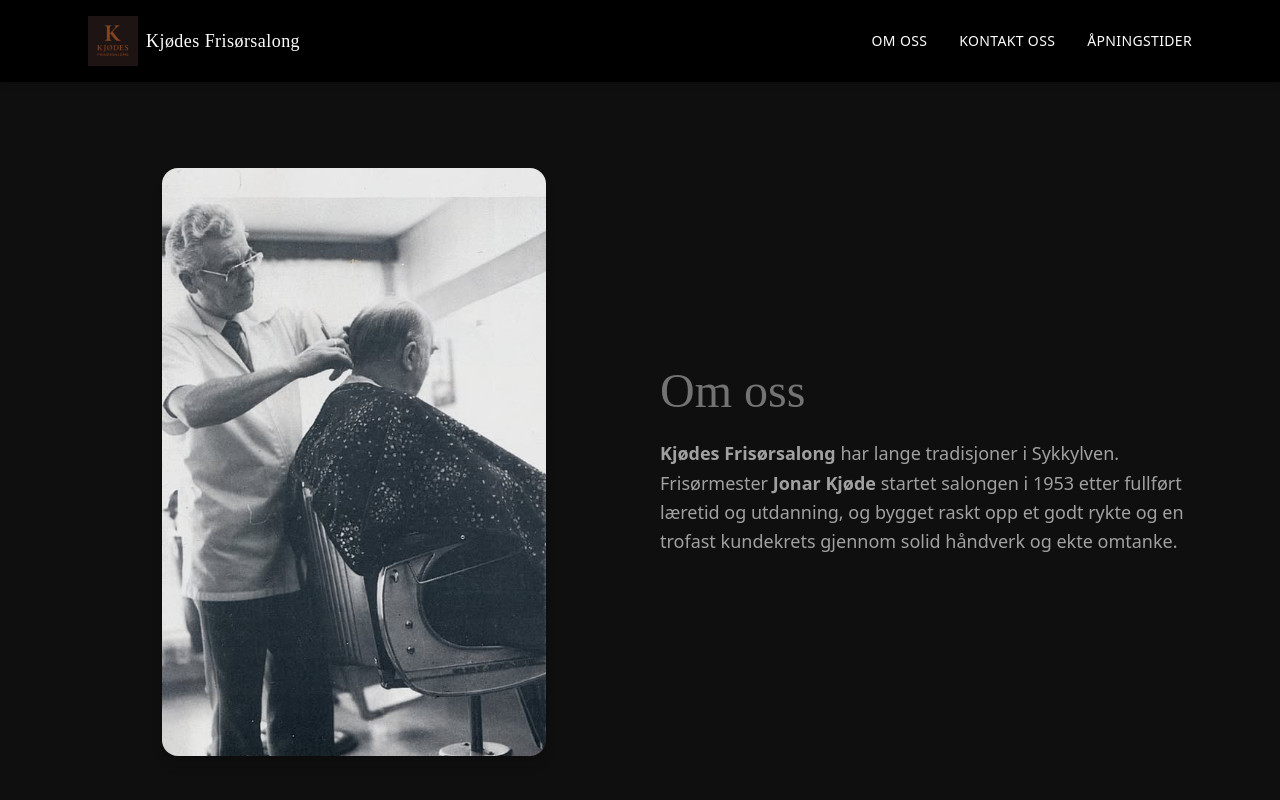
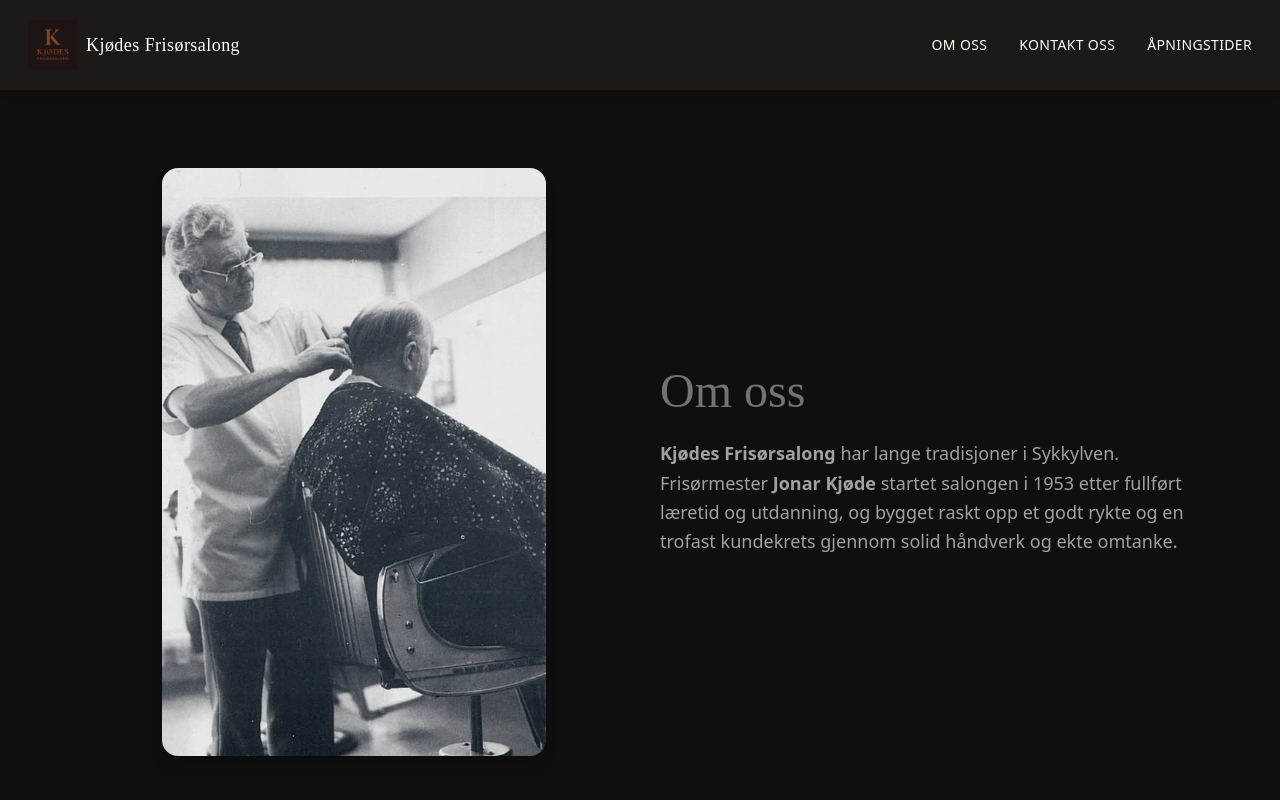
Before and after one commit to Reketino/Kjodes-Frisor, a Next.js app: page /om in a window 1280 px wide. Shown: the top 800 px of the page. Built offline with nearby package versions, Linux system fonts and the light colour scheme.

Commit message:
Forandret kommentar på Global css + Størrelse på Navbar samsvarer med Footer og gjorde bestill knappene i hero i samme størrelse.

```diff
--- a/src/app/page.js
+++ b/src/app/page.js
@@ -35,7 +35,7 @@ export default function Home() {
             px-5 py-2 rounded-full font-semibold
            transition-transform hover:-translate-y-1
             transition-color hover:bg-stone-900
-            hover:scale-105 active:scale-90
+            hover:scale-105 active:scale-90 min-w-[200px]
           "
           >
             <div className="flex flex-row gap-2 items-center justify-center">
@@ -50,7 +50,7 @@ export default function Home() {
             href="tel:70254680"
             className="inline-block bg-white/20 text-shadow-gray-400
         px-5 py-2 rounded-full font-semibold transition-transform hover hover:-translate-y-1
-         transition-color hover:bg-stone-900 hover:scale-105"
+         transition-color hover:bg-stone-900 hover:scale-105 active:scale-90 min-w-[200px]"
           >
             <div className="flex flex-row gap-2 items-center justify-center">
               <FaPhoneSquareAlt size={36} />
--- a/src/components/Navbar.jsx
+++ b/src/components/Navbar.jsx
@@ -8,8 +8,8 @@ export default function Navbar() {
   const [isOpen, setIsOpen] = useState(false);
 
   return (
-    <nav className="fixed top-0 left-0 w-full bg-black text-white shadow-md z-50">
-      <div className="max-w-6xl mx-auto flex items-center justify-between  px-6 py-4">
+    <nav className="fixed top-0 left-0 w-full bg-stone-900 text-white  shadow-md z-50">
+      <div className=" mx-auto flex items-center justify-between px-7 py-5">
 
         <Link href="/" className="flex items-center space-x-2">
           <Image
```
Also changed, not shown: src/app/globals.css (+6 -10 lines).
